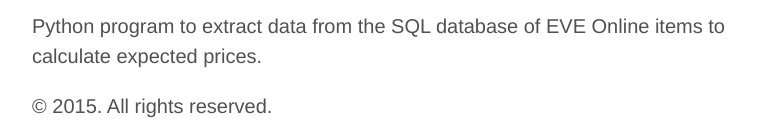
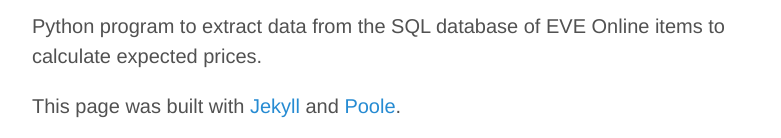
Before and after one commit to tflovorn/tflovorn.github.io, a Jekyll site: the page built from index.markdown, in a window 1280 px wide. Shown: the part 1719-1857 px from the top of the page, without its empty margins (248-1029 px from the left). Built offline with Jekyll 4.4.1, drawn with Linux system fonts in a browser that asks for light colours; Markdown is read by kramdown in place of the engine named in the settings.

Commit message:
jekyll and poole links

```diff
--- a/_layouts/default.html
+++ b/_layouts/default.html
@@ -16,7 +16,7 @@
 
       <div class="footer">
         <p>
-          &copy; {{ site.time | date: '%Y' }}. All rights reserved.
+        This page was built with <a href="https://github.com/jekyll/jekyll">Jekyll</a> and <a href="https://github.com/poole/poole">Poole</a>.
         </p>
       </div>
     </div>
```
